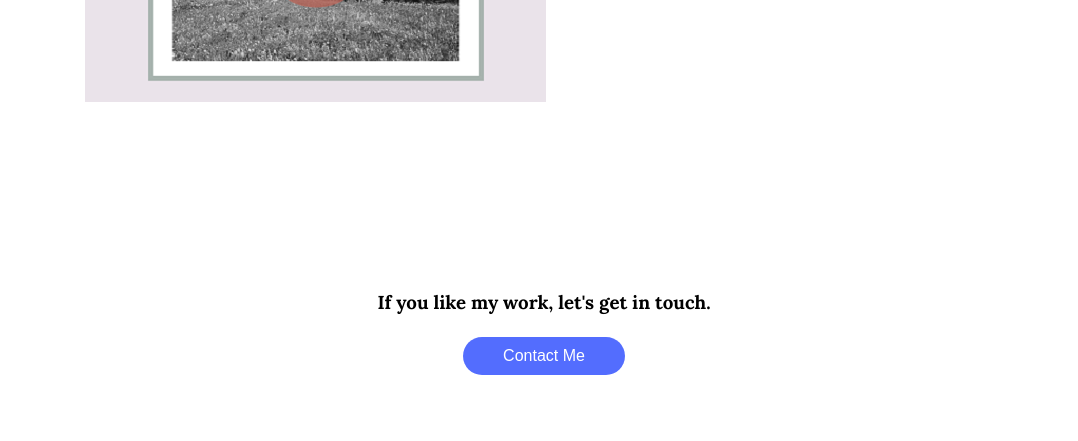
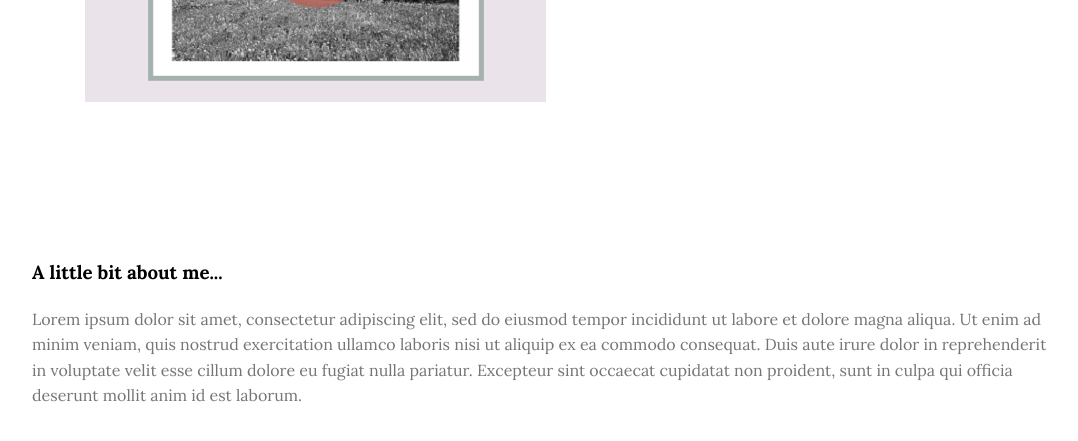
Before and after one commit to windan11/windan11.github.io, a Jekyll site: the page built from index.html, in a window 1280 px wide and 900 px high, scrolled down 2658 px. Shown: the top 441 px of the window, without its empty margins (96-1174 px from the left). Built offline with Jekyll 4.4.1, drawn with Linux system fonts in a browser that asks for light colours; some of the changed text lies outside the part shown.

Commit message:
Update default.html

```diff
--- a/_layouts/default.html
+++ b/_layouts/default.html
@@ -9,16 +9,19 @@
 			<script src="https://ajax.googleapis.com/ajax/libs/jquery/3.3.1/jquery.min.js"></script>
 		</head>
 		<body>
-			<header class="nav-down">
-				<a href="index.html" id="logo">at.</a>
-				<nav id="nav">
-					<ul>
-						<li><a href="index.html">About Me</a></li>
-						<li><a href="#portfolio">Portfolio</a></li>
-						<li><a href="#contact">Contact Me</a></li>
-					</ul>
-				</nav>
+			<div class="main">
+			<header class="header nav-down">
+				<div class="header-container">
+					<a href="index.html" class="logo">at.</a>
+					<nav>
+						<a href="#portfolio">Portfolio</a>
+						<a href="#about">About Me</a>
+						<a href="#contact">Get In Touch</a>
+					</nav>
+				</div>
 			</header>
+
+			<div class="divider"></div>
 
 			<section class="about">
 				<div class="container">
@@ -75,15 +78,40 @@
 				</div>
 			</section>
 
+			<section class="about">
+				<div class="container">
+					<h3>A little bit about me...</h3>
+					<p>Lorem ipsum dolor sit amet, consectetur adipiscing elit, sed do eiusmod tempor incididunt ut labore et dolore magna aliqua. Ut enim ad minim veniam, quis nostrud exercitation ullamco laboris nisi ut aliquip ex ea commodo consequat. Duis aute irure dolor in reprehenderit in voluptate velit esse cillum dolore eu fugiat nulla pariatur. Excepteur sint occaecat cupidatat non proident, sunt in culpa qui officia deserunt mollit anim id est laborum.</p>
+				</div>
+			</section>
+
 			<section class="contact">
 				<a id="contact"></a>
 				<div class="container">
 					<h3>If you like my work, let's get in touch.</h3>
 					<a href="mailto:athach28@gmail.com">
-						<button class="button1">Contact Me</button>
+						<a id="contact-btn" href="#">Contact Me</a>
 					</a>
 				</div>
 			</section>
+
+			<footer>
+				<a class="icon" href="https://github.com/windan11">
+					<svg xmlns="http://www.w3.org/2000/svg" width="24" height="24" viewBox="0 0 24 24">
+						<path d="M12 0c-6.626 0-12 5.373-12 12 0 5.302 3.438 9.8 8.207 11.387.599.111.793-.261.793-.577v-2.234c-3.338.726-4.033-1.416-4.033-1.416-.546-1.387-1.333-1.756-1.333-1.756-1.089-.745.083-.729.083-.729 1.205.084 1.839 1.237 1.839 1.237 1.07 1.834 2.807 1.304 3.492.997.107-.775.418-1.305.762-1.604-2.665-.305-5.467-1.334-5.467-5.931 0-1.311.469-2.381 1.236-3.221-.124-.303-.535-1.524.117-3.176 0 0 1.008-.322 3.301 1.23.957-.266 1.983-.399 3.003-.404 1.02.005 2.047.138 3.006.404 2.291-1.552 3.297-1.23 3.297-1.23.653 1.653.242 2.874.118 3.176.77.84 1.235 1.911 1.235 3.221 0 4.609-2.807 5.624-5.479 5.921.43.372.823 1.102.823 2.222v3.293c0 .319.192.694.801.576 4.765-1.589 8.199-6.086 8.199-11.386 0-6.627-5.373-12-12-12z"/
+					</svg>
+					<path fill-rule="evenodd" clip-rule="evenodd" d="M64 5.103c-33.347 0-60.388 27.035-60.388 60.388 0 26.682 17.303 49.317 41.297 57.303 3.017.56 4.125-1.31 4.125-2.905 0-1.44-.056-6.197-.082-11.243-16.8 3.653-20.345-7.125-20.345-7.125-2.747-6.98-6.705-8.836-6.705-8.836-5.48-3.748.413-3.67.413-3.67 6.063.425 9.257 6.223 9.257 6.223 5.386 9.23 14.127 6.562 17.573 5.02.542-3.903 2.107-6.568 3.834-8.076-13.413-1.525-27.514-6.704-27.514-29.843 0-6.593 2.36-11.98 6.223-16.21-.628-1.52-2.695-7.662.584-15.98 0 0 5.07-1.623 16.61 6.19C53.7 35 58.867 34.327 64 34.304c5.13.023 10.3.694 15.127 2.033 11.526-7.813 16.59-6.19 16.59-6.19 3.287 8.317 1.22 14.46.593 15.98 3.872 4.23 6.215 9.617 6.215 16.21 0 23.194-14.127 28.3-27.574 29.796 2.167 1.874 4.097 5.55 4.097 11.183 0 8.08-.07 14.583-.07 16.572 0 1.607 1.088 3.49 4.148 2.897 23.98-7.994 41.263-30.622 41.263-57.294C124.388 32.14 97.35 5.104 64 5.104z"></path>
+			<path d="M26.484 91.806c-.133.3-.605.39-1.035.185-.44-.196-.685-.605-.543-.906.13-.31.603-.395 1.04-.188.44.197.69.61.537.91zm-.743-.55M28.93 94.535c-.287.267-.85.143-1.232-.28-.396-.42-.47-.983-.177-1.254.298-.266.844-.14 1.24.28.394.426.472.984.17 1.255zm-.575-.618M31.312 98.012c-.37.258-.976.017-1.35-.52-.37-.538-.37-1.183.01-1.44.373-.258.97-.025 1.35.507.368.545.368 1.19-.01 1.452zm0 0M34.573 101.373c-.33.365-1.036.267-1.552-.23-.527-.487-.674-1.18-.343-1.544.336-.366 1.045-.264 1.564.23.527.486.686 1.18.333 1.543zm0 0M39.073 103.324c-.147.473-.825.688-1.51.486-.683-.207-1.13-.76-.99-1.238.14-.477.823-.7 1.512-.485.683.206 1.13.756.988 1.237zm0 0M44.016 103.685c.017.498-.563.91-1.28.92-.723.017-1.308-.387-1.315-.877 0-.503.568-.91 1.29-.924.717-.013 1.306.387 1.306.88zm0 0M48.614 102.903c.086.485-.413.984-1.126 1.117-.7.13-1.35-.172-1.44-.653-.086-.498.422-.997 1.122-1.126.714-.123 1.354.17 1.444.663zm0 0"></path>
+					</svg>
+				</a>
+
+				<a class="icon" href="https://google.com">
+					<svg xmlns="http://www.w3.org/2000/svg" width="24" height="24" viewBox="0 0 24 24">
+						<path d="M19 0h-14c-2.761 0-5 2.239-5 5v14c0 2.761 2.239 5 5 5h14c2.762 0 5-2.239 5-5v-14c0-2.761-2.238-5-5-5zm-11 19h-3v-11h3v11zm-1.5-12.268c-.966 0-1.75-.79-1.75-1.764s.784-1.764 1.75-1.764 1.75.79 1.75 1.764-.783 1.764-1.75 1.764zm13.5 12.268h-3v-5.604c0-3.368-4-3.113-4 0v5.604h-3v-11h3v1.765c1.396-2.586 7-2.777 7 2.476v6.759z"/>
+					</svg>
+				</a>
+		</footer>
+			</div>
 			<script src= "scrollup.js"></script>
 		</body>
 	</html>
```
